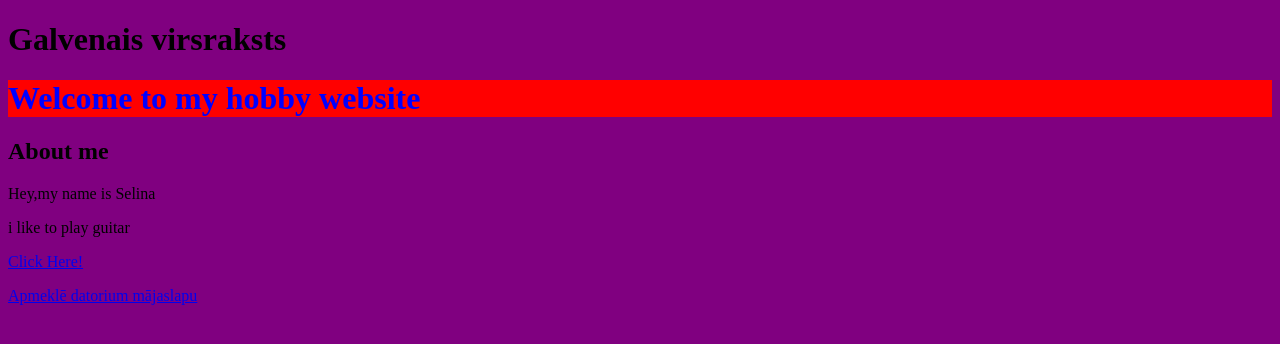
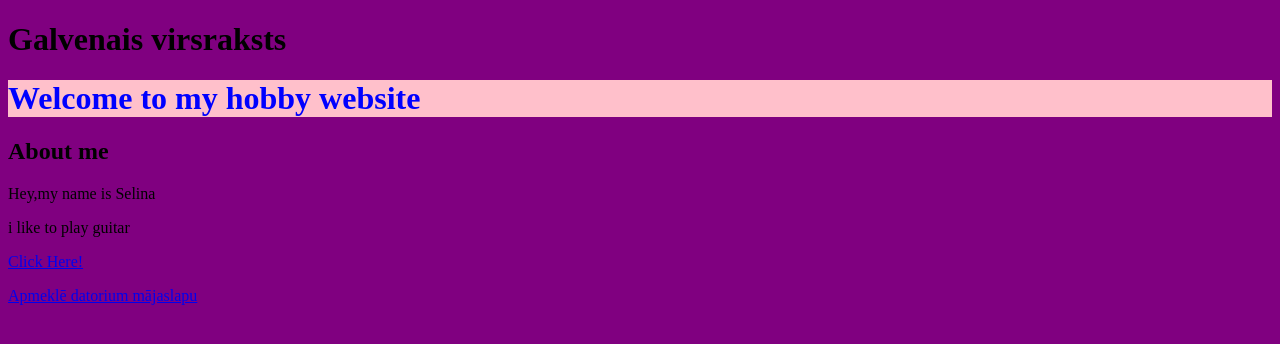
Before and after one commit to seliiinaaaa/my-first-webpage25, a plain HTML site: page index.html in a window 1280 px wide. Drawn offline with Linux system fonts and the light colour scheme.

Commit message:
Update index.html

```diff
--- a/index.html
+++ b/index.html
@@ -9,7 +9,7 @@
 <body>
 <body style="background-color:purple;">
 <h1 style="color:black;">Galvenais virsraksts</h1>
-<h1 style="color:blue;background-color:red;">Welcome to my hobby website</h1>
+<h1 style="color:blue;background-color:pink;">Welcome to my hobby website</h1>
   <h2>About me</h2>
 
 <p>Hey,my name is Selina</p>
```
